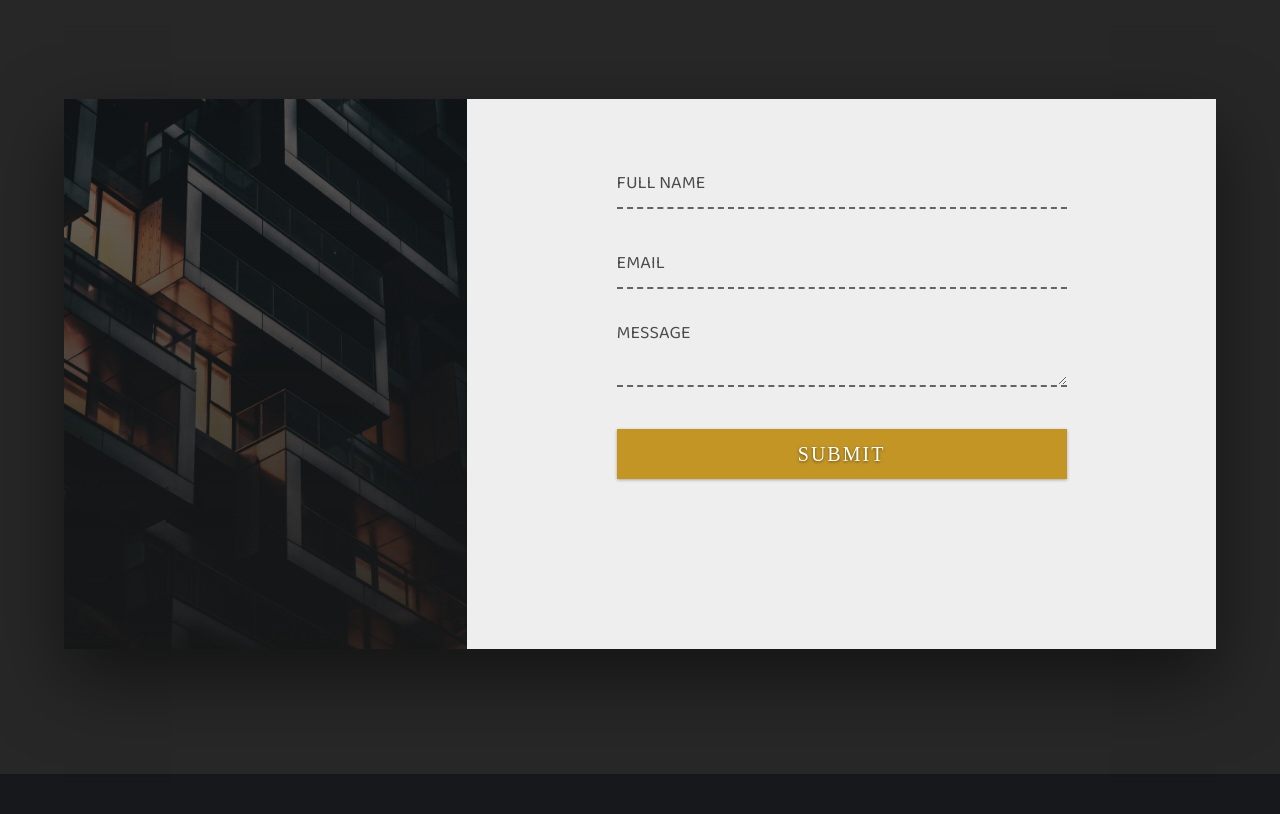
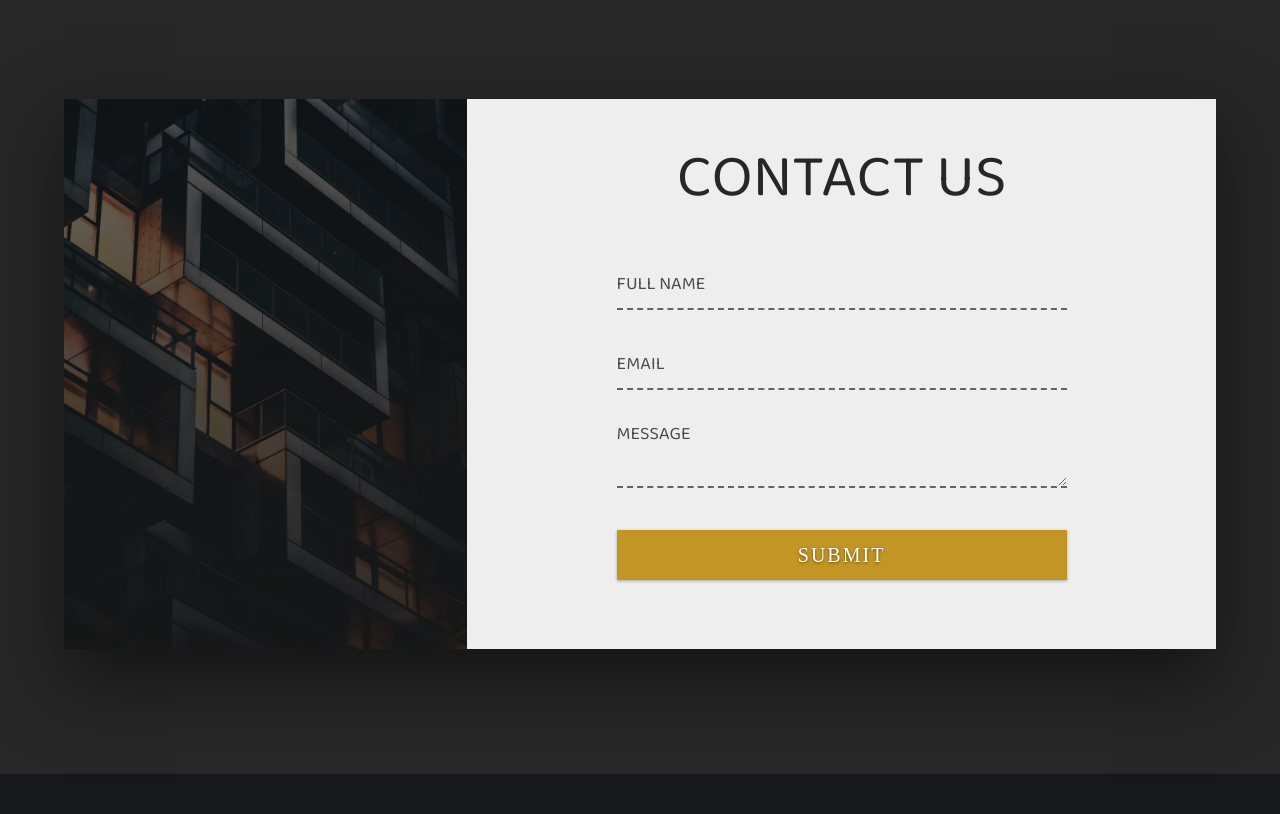
Before and after one commit to ADILTHENGILAN/test, a plain HTML site: page index.html in a window 1280 px wide. Shown: the part 4300-5114 px from the top of the page. Drawn offline with nearby package versions, Linux system fonts and the light colour scheme; a web font is replaced by a local one.

Commit message:
Update index.html

```diff
--- a/index.html
+++ b/index.html
@@ -224,7 +224,7 @@
         <div class="contact-wrapper">
           <div class="contact-left"></div>
           <div class="contact-right">
-            <h1 class="contact-heading"></h1>
+            <h1 class="contact-heading">CONTACT US</h1>
             <form>
               <div class="input-group">
                 <input type="text" class="field" />
```
